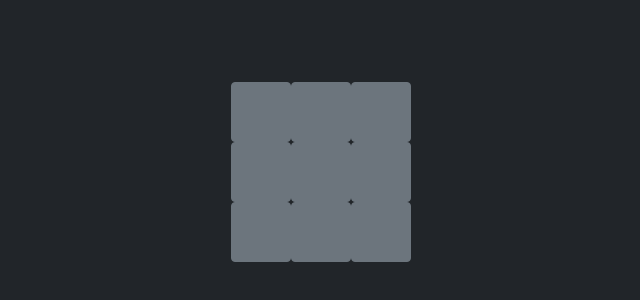
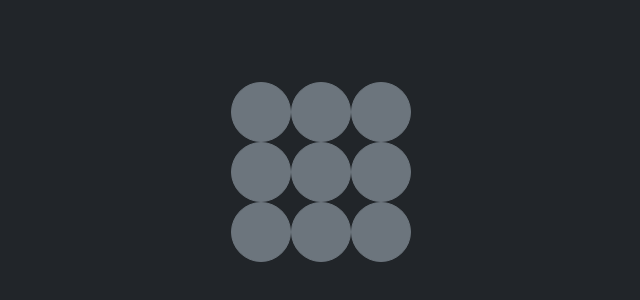
Before and after one commit to heyapricot/tictactoe.js, a website built with webpack: page index.html in a window 1280 px wide. Shown: the part 228-528 px from the top of the page, without its empty margins (319-959 px from the left). Built offline with nearby package versions, Linux system fonts and the light colour scheme.

Commit message:
Rounded buttons

```diff
--- a/style.css
+++ b/style.css
@@ -1,5 +1,9 @@
 body {
     background-color: #212529;
+}
+
+.btn {
+    border-radius: 2rem;
 }
 
 #mainContainer {
```
